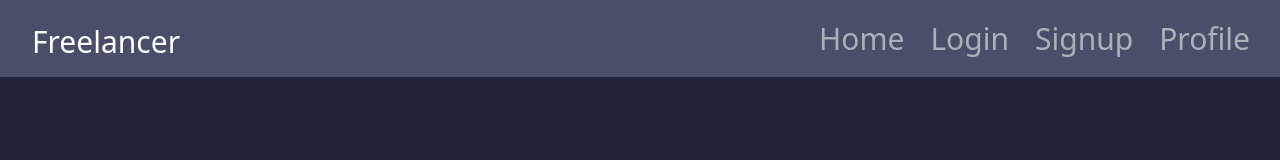
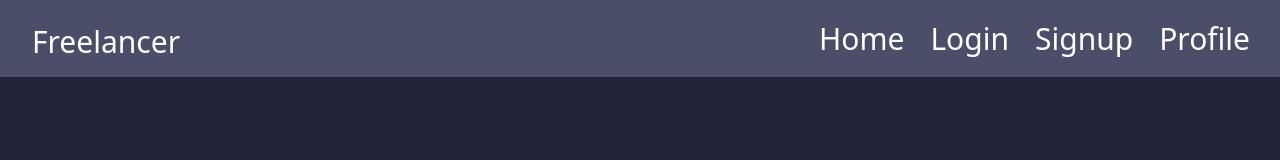
Before and after one commit to jamehzlee/freelancer-jl, a React (Create React App) app in the folder client/: page / in a window 1280 px wide. Shown: the top 160 px of the page. Built offline with nearby package versions, Linux system fonts and the light colour scheme; no server answers.

Commit message:
added id to main navbar and css

```diff
--- a/client/src/components/Header/Header.js
+++ b/client/src/components/Header/Header.js
@@ -11,7 +11,7 @@ export default function Header() {
   // };
 
   return (
-    <Navbar collapseOnSelect expand="lg"  variant="dark" className='align-self-start main-nav'>
+    <Navbar collapseOnSelect expand="lg"  variant="dark" id='main-nav' className='align-self-start'>
       <Container className=' justify-content-between'>
       <Navbar.Brand as={Link} to="/" className='col' >Freelancer</Navbar.Brand>
       <Navbar.Toggle aria-controls="responsive-navbar-nav" />
--- a/client/src/components/Header/index.css
+++ b/client/src/components/Header/index.css
@@ -1,30 +1,30 @@
-.main-nav {
+#main-nav {
     background-color: #4A4E69;
 }
 
-.main-nav .container {
+#main-nav .container {
     min-width: 100%;
     padding: 0;
 }
 
-.main-nav .navbar-brand {
+#main-nav .navbar-brand {
     max-width: 200px;
     margin: 0;
     padding-left: 20px;
 }
 
-.main-nav .navbar-collapse {
+#main-nav .navbar-collapse {
     margin: 0;
     justify-content: flex-end;
 }
 
-.main-nav a {
+#main-nav a {
     align-self: flex-end;
     color: white;
     font-size: 30px;
     margin-right: 10px;
 }
 
-.header-nav .nav-link {
+#main-nav .nav-link {
     max-width: 200px;
 }
```
